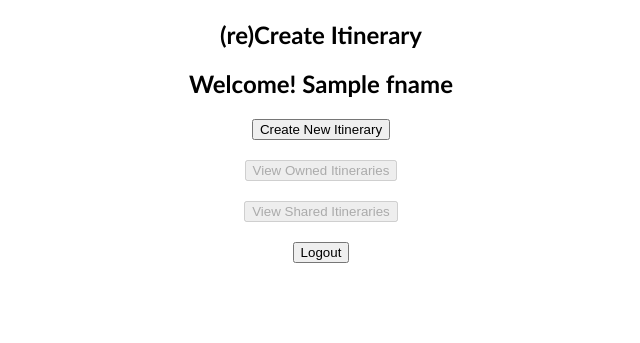
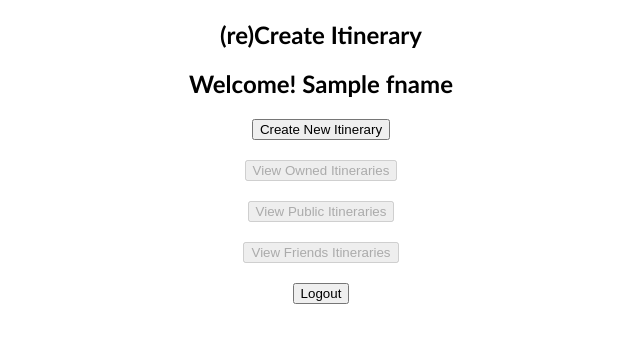
Before and after one commit to vineelagudla/travel-itinerary-project, a Flask app: template templates/dashboard.html in a window 1280 px wide. Shown: the top 343 px of the page, without its empty margins (319-959 px from the left). Run offline with Flask 2, Linux system fonts and the light colour scheme; the template is opened without the code that fills it: most values are stand-ins (such as "Sample title", 1, 10 or a date in 2020).

Commit message:
Added functionality to share itineraries with friends.

```diff
--- a/server.py
+++ b/server.py
@@ -8,14 +8,12 @@ import yelp_api
 from jinja2 import StrictUndefined
 
 #configuring flask instance and jinja
-
 app = Flask(__name__)
 # Required to use Flask sessions
 app.secret_key = "dev"
 app.jinja_env.undefined = StrictUndefined
 
 #implementing flask routes
-
 @app.route("/")
 def homepage():
 
@@ -32,7 +30,7 @@ def homepage():
 def signin():
 
     """Allow user to login."""
-    #TODO need to do user validitaion
+
     email = request.form.get("email")
     password = request.form.get("password")
     user_info = crud.get_user_details(email)
@@ -104,11 +102,11 @@ def dashboard():
     user = session["user"]
     user_id = user["user_id"]
 
-    itn_count = crud.get_itinerary_count(user_id)
+    owned_itn_count = crud.get_itinerary_count(user_id)
+    public_itn_count = crud.get_public_itinerary_count(user_id)
+    friends_itn_count = crud.get_friends_itinerary_count(user_id)
 
-    shared_itn_count = crud.get_shared_itinerary_count(user_id)
-
-    return render_template('dashboard.html', fname = user["fname"], itn_count=itn_count, shared_itn_count=shared_itn_count)
+    return render_template('dashboard.html', fname = user["fname"], owned_itn_count=owned_itn_count, public_itn_count=public_itn_count, friends_itn_count=friends_itn_count)
 
 
 @app.route("/logout")
@@ -144,9 +142,14 @@ def itinerary_form():
     location = request.args.get("itn_location")
     start_date = request.args.get("start_date")
     end_date = request.args.get("end_date")
-    share_itn = request.args.get("share")
+    shareability = request.args.get("shareability")
+    friends_emails_ta = request.args.get("friends-email-ta")
 
-    itn_id = crud.create_itinerary(itn_name, user_id, location, start_date, end_date, share_itn).itinerary_id
+    friends_emails = []
+    if friends_emails_ta:
+        friends_emails = friends_emails_ta.split("\n")
+
+    itn_id = crud.create_itinerary(itn_name, user_id, location, start_date, end_date, shareability, friends_emails).itinerary_id
     session["itinerary_id"] = itn_id
     session.modified = True
 
@@ -205,19 +208,32 @@ def show_itinerary():
     return render_template('show-itinerary.html', itn_info=itn_info)
 
 
-@app.route("/shared-itineraries")
-def shared_itineraries():
+@app.route("/public-itineraries")
+def public_itineraries():
 
-    """Show list of shared itineraries."""
+    """Show list of public itineraries."""
 
     user_id =session["user"]["user_id"]
-    shared_itns = crud.get_shared_itineraries(user_id)
+    public_itns = crud.get_public_itineraries(user_id)
 
-    return render_template('shared-itineraries.html', shared_itns=shared_itns)
+    return render_template('shared-itineraries.html', shared_itns=public_itns)
+
+@app.route("/friends-itineraries")
+def friends_itineraries():
+
+    """Show list of friends itineraries."""
+
+    user_id =session["user"]["user_id"]
+    friends_itns = crud.get_friends_itineraries(user_id)
+
+    return render_template('shared-itineraries.html', shared_itns=friends_itns)
 
 
 @app.route("/search-results")
 def search_results():
+
+    """Responds to requests made in JS fetch function and returns search results in JSON format."""
+
     location = request.args.get("location")
     results = yelp_api.get_activities(location)
     return jsonify(results)
--- a/templates/dashboard.html
+++ b/templates/dashboard.html
@@ -12,25 +12,37 @@
     </div>
 </form>
 
-<!-- View itineraries button -->
+<!-- View owned itineraries button -->
 <form action="/view-itineraries">
     <div style= text-align:center>
-        {% if itn_count > 0 %}
-            <button id="view-itineraries-btn">View Owned Itineraries</button><br><br>
+        {% if owned_itn_count > 0 %}
+            <button id="owned-itineraries-btn">View Owned Itineraries</button><br><br>
         {% else %}
-        <button id="view-itineraries-btn" disabled>View Owned Itineraries</button><br><br>
+        <button id="owned-itineraries-btn" disabled>View Owned Itineraries</button><br><br>
         {% endif %}
     </div>
 </form>
 
-<!-- View shared itineraries button -->
-<form action="/shared-itineraries">
+<!-- View public itineraries button -->
+<form action="/public-itineraries">
     <div style= text-align:center>
-        {% if shared_itn_count > 0 %}
-            <button id="shared-itineraries-btn">View Shared Itineraries</button><br><br>
+        {% if public_itn_count > 0 %}
+            <button id="public-itineraries-btn">View Public Itineraries</button><br><br>
         {% else %}
-        <button id="view-itineraries-btn" disabled>View Shared Itineraries</button><br><br>
+        <button id="public-itineraries-btn" disabled>View Public Itineraries</button><br><br>
         {% endif %}
     </div>
 </form>
+
+<!-- View friends itineraries button -->
+<form action="/friends-itineraries">
+    <div style= text-align:center>
+        {% if friends_itn_count > 0 %}
+            <button id="friends-itineraries-btn">View Friends Itineraries</button><br><br>
+        {% else %}
+        <button id="friends-itineraries-btn" disabled>View Friends Itineraries</button><br><br>
+        {% endif %}
+    </div>
+</form>
+
 {% endblock %}
--- a/templates/signup.html
+++ b/templates/signup.html
@@ -5,6 +5,7 @@
 <div>
     <h2>Create Account</h2>
 
+    <!--Displays flash messages-->
     {% with messages = get_flashed_messages() %}
          {% if messages %}
                {% for message in messages %}
@@ -12,7 +13,7 @@
                {% endfor %}
          {% endif %}
       {% endwith %}
-
+    <!--Signup form page-->
     <form action="/register" method = "post">
         Firstname <input type="text" name="firstname" required><br><br>
         Lastname <input type="text" name="lastname" required><br><br>
@@ -24,6 +25,7 @@
 
 {% endblock %}
 
+<!--Doesn't inherit logout button from base.htmls-->
 {% block logout %}
 
 {% endblock %}
```
Also changed, not shown: crud.py (+73 -41 lines), model.py (+26 -29 lines), static/js/itinerary.js (+9 -8 lines), static/js/shareability.js (added, +44 -0 lines), templates/create-itinerary.html (+14 -7 lines).
